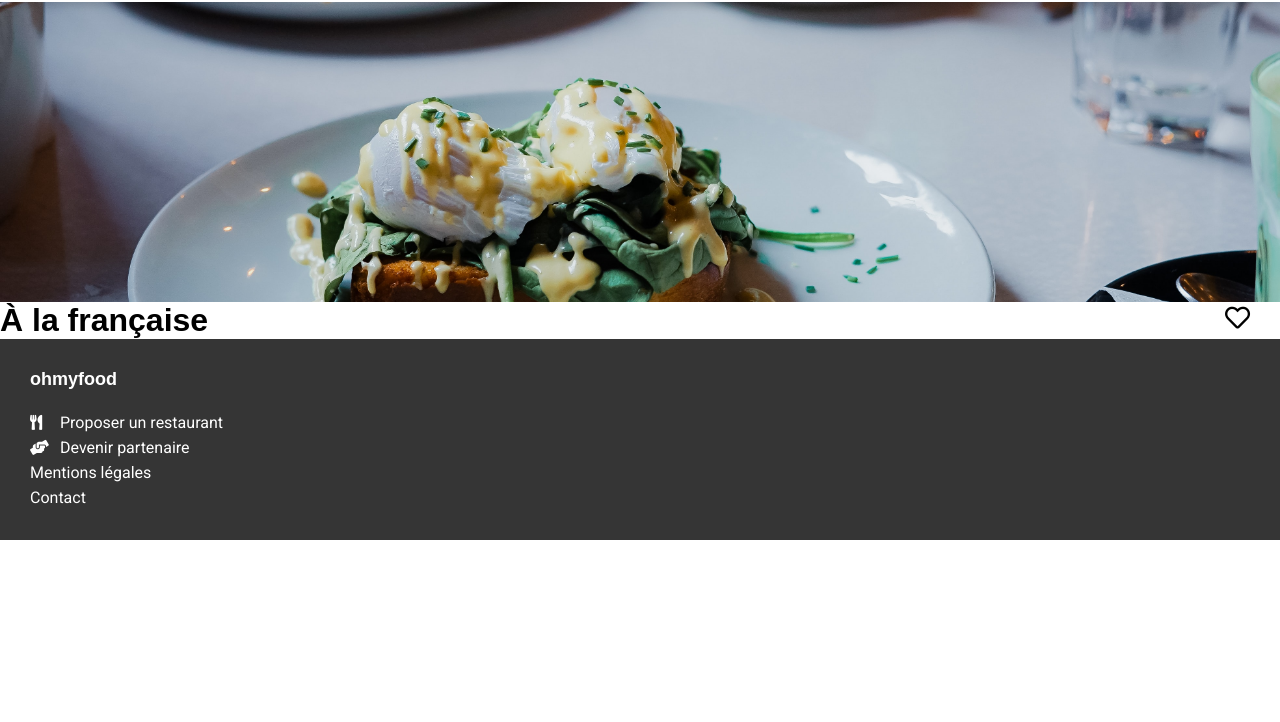
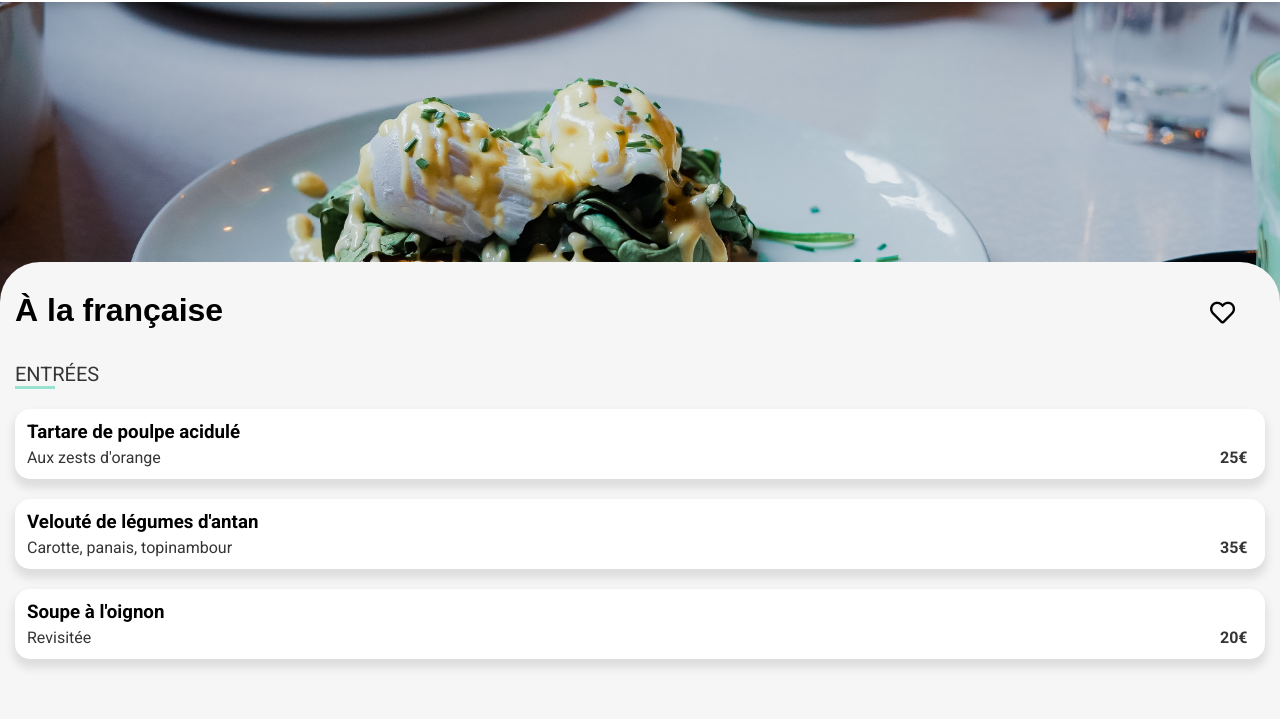
Before and after one commit to Christopherbidon/ChristopherBidon_3_31012022, a website: page alafrançaise.html in a window 1280 px wide. Shown: the part 78-800 px from the top of the page. Drawn offline with Linux system fonts and the light colour scheme; a web font is replaced by a local one.

Commit message:
Ajoue des entrées à la francaise

```diff
--- a/alafrançaise.html
+++ b/alafrançaise.html
@@ -18,10 +18,43 @@
             <img src="./public/images/restaurants/toa-heftiba-DQKerTsQwi0-unsplash.jpg" alt="Image du restaurant à la française">
         </div>
         <div class="menu">
-            <h1 class="menu__title">À la française</h1>
-            <div class="hearth">
-                <i class="far fa-heart"></i>
-                <i class="fas fa-heart"></i>
+            <div class="box-title">
+                <h1 class="menu__title">À la française</h1>
+                <div class="hearth">
+                    <i class="far fa-heart"></i>
+                    <i class="fas fa-heart"></i>
+                </div>
+            </div>
+            <div class="menu__container">
+                <div class="container-card">
+                    <h2 class="container-card__title">ENTRÉES</h2>
+                    <div class="card-course">
+                        <div class="card-course__text">
+                            <h3 class="card-course__title">Tartare de poulpe acidulé</h3>
+                            <p class="card-course__desc">Aux zests d'orange</p>
+                        </div>
+                        <div class="card-course__price"><span>25€</span></div>
+                        <div class="card-course__animation"><span class="fas fa-check-circle"></span></div>
+                    </div>
+                    <div class="card-course">
+                        <div class="card-course__text">
+                            <h3 class="card-course__title">Velouté de légumes d'antan</h3>
+                            <p class="card-course__desc">Carotte, panais, topinambour</p>
+                        </div>
+                        <div class="card-course__price"><span>35€</span></div>
+                        <div class="card-course__animation"><span class="fas fa-check-circle"></span></div>
+                    </div>
+                    <div class="card-course">
+                        <div class="card-course__text">
+                            <h3 class="card-course__title">Soupe à l'oignon</h3>
+                            <p class="card-course__desc">Revisitée</p>
+                        </div>
+                        <div class="card-course__price"><span>20€</span></div>
+                        <div class="card-course__animation"><span class="fas fa-check-circle"></span></div>
+                    </div>
+                </div>
+                <div class="container-card"></div>
+                <div class="container-card"></div>
             </div>
         </div>
     </main>
--- a/sass/composants/_cards.scss
+++ b/sass/composants/_cards.scss
@@ -113,3 +113,58 @@
         width: calc(50% - 10px);
     }
 }
+
+//**********************CARD-MENU-COURSE****************
+.card-course {
+    display: flex;
+    width: 100%;
+    height: 70px;
+    background-color: white;
+    border-radius: 15px;
+    margin-bottom: 20px;
+    box-shadow: 0 7px 10px 2px rgba(0,0,0,0.1);
+    overflow: hidden;
+    &__price{
+      display: flex;
+      margin-left: auto;
+      align-items: flex-end;
+      height: 100%;
+      width: 45px;
+      span {
+        padding-bottom: 12px;
+        font-weight: bold;
+        color: $secondarytextcolor;
+      }
+    }
+    &__text {
+      display: flex;
+      flex-direction: column;
+      justify-content: space-between;
+      padding: 12px;
+      width: calc(100% - 60px);
+    }
+    &__desc {
+      white-space: nowrap;
+      overflow: hidden;
+      text-overflow: ellipsis;
+      color: $secondarytextcolor;
+    }
+    &__animation {
+        display: none;
+    }
+    &:hover {
+      .card-course__animation{
+        display: flex;
+        justify-content: center;
+        align-items: center;
+        height: 100%;
+        width: 60px;
+        background: $tertiarycolor;
+        font-size: 20px;
+        color: white;
+      }
+      .card-course__text{
+        width: calc(100% - 120px)
+      }
+    }
+  }
--- a/sass/composants/_hearth.scss
+++ b/sass/composants/_hearth.scss
@@ -2,7 +2,7 @@
     position: absolute;
     top: 50%;
     right: 30px;
-    transform: translateY(-70%);
+    transform: translateY(-50%);
     font-size: 25px;
     width: 25px;
     height: 25px;
--- a/sass/pages/_restaurant.scss
+++ b/sass/pages/_restaurant.scss
@@ -8,3 +8,31 @@
         object-fit: cover;
     }
 }
+.menu {
+    position: relative;
+    padding: 30px 15px;
+    background-color: $primarybackground;
+    top: -40px;
+    border-radius: 40px 40px 0 0;
+    .box-title {
+        position: relative;
+        height: 40px;
+        margin-bottom: 30px;
+    }
+}
+.container-card{
+    margin-bottom: 30px;
+    &__title{
+    font-size: 20px;
+    font-weight: initial;
+    color: $secondarytextcolor;
+    margin-bottom: 20px;
+        &::after {
+            content: '';
+            display: block;
+            width: 40px;
+            height: 3px;
+            background-color: $tertiarycolor;
+        }
+    }
+}
```
Also changed, not shown: public/css/style.css, 1 other file.
